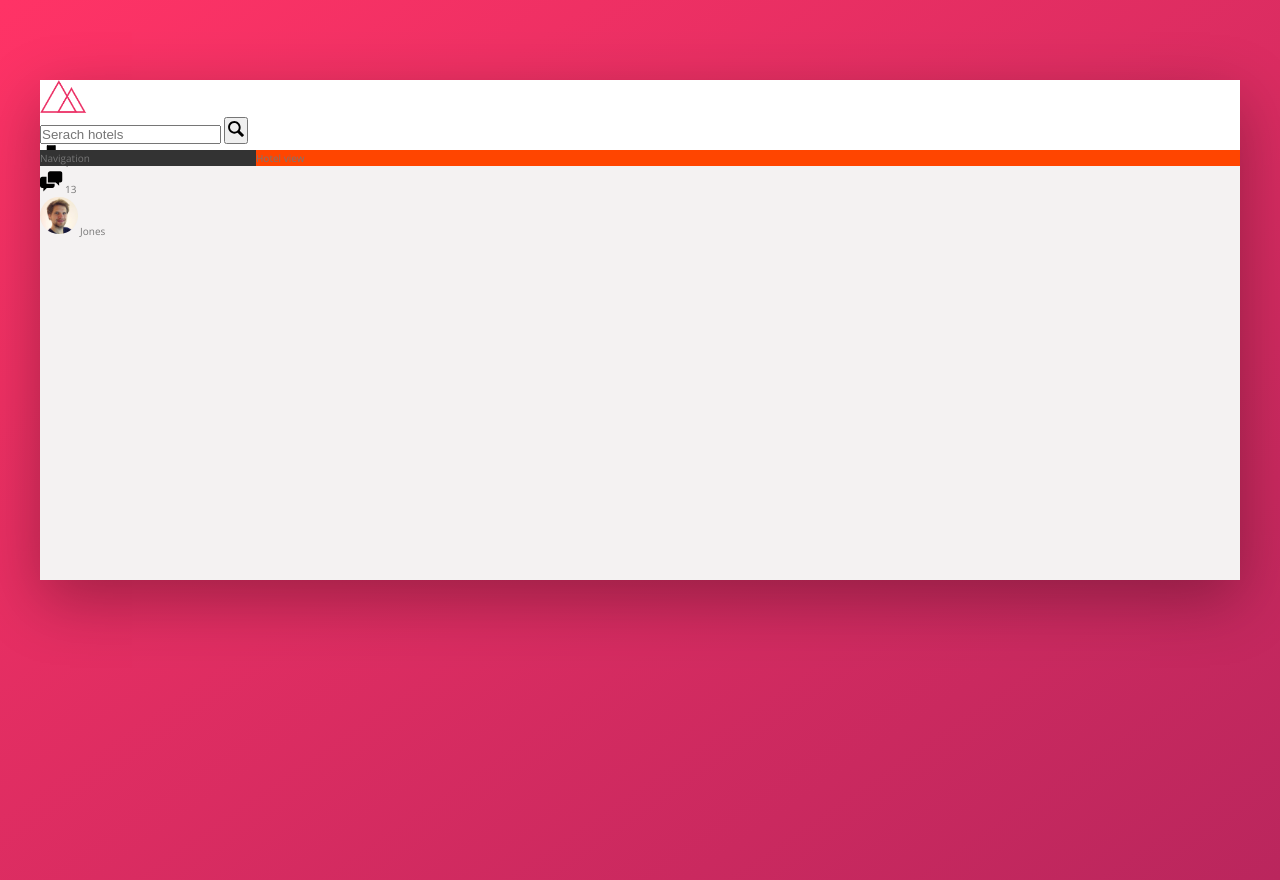
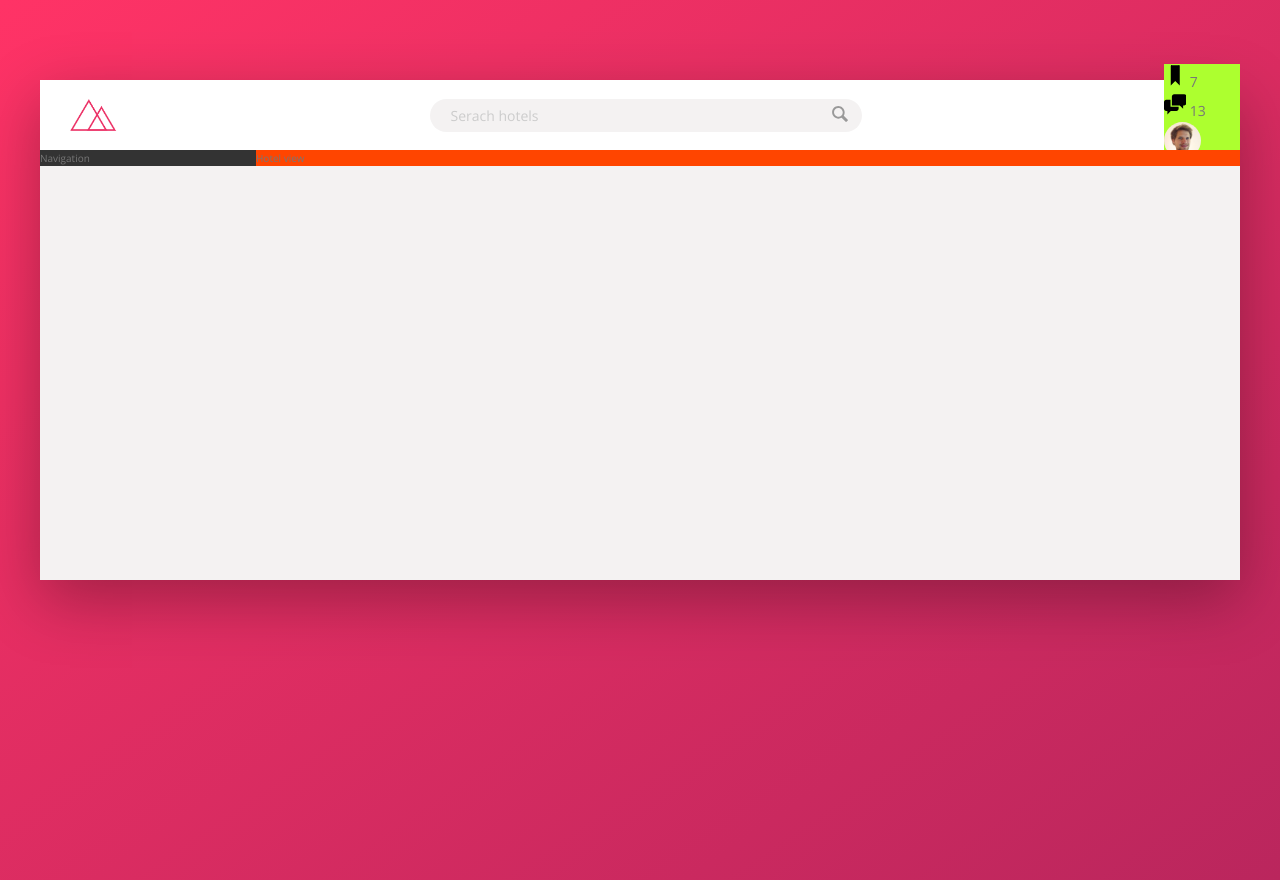
Before and after one commit to patrykpilek/Trillo, a website: page index.html in a window 1280 px wide. Drawn offline with nearby package versions, Linux system fonts and the light colour scheme.

Commit message:
search bar format.

```diff
--- a/sass/_components.scss
+++ b/sass/_components.scss
@@ -2,28 +2,70 @@
 // LOGO
 .logo {
 	height: 3.25rem;
+	margin-left: 3rem;
 }
 
 ///////////////////////////////////////////////
 // SEARCH
 .search {
+	flex: 0 0 40%;
+	display: flex;
+	align-items: center;
+	justify-content: center;
+
 	&__input {
+		font-family: inherit;
+		font-size: inherit;
+		color: inherit;
+		background-color: var(--color-grey-light-2);
+		border: none;
+		padding: .7rem 2rem;
+		border-radius: 100px;
+		width: 90%;
+		transition: all .2s;
+		margin-right: -3.25rem;
 
+		&:focus {
+			outline: none;
+			width: 100%;
+			background-color: var(--color-grey-light-3);
+		}
+
+		&::-webkit-input-placeholder {
+			font-weight: 100;
+			color: var(--color-grey-light-4);
+		}
+	}
+
+	&__input:focus + &__button {
+		background-color: var(--color-grey-light-3);
 	}
 
 	&__button {
+		border: none;
+		background-color: var(--color-grey-light-2);
 
+		&:focus {
+			outline: none;
+		}
+
+		&:acitve {
+			transform: translateY(2px);
+		}
 	}
 
 	&__icon {
 		height: 2rem;
 		width: 2rem;
+		fill: var(--color-grey-dark-3);
 	}
 }
 
 ///////////////////////////////////////////////
 // USER NAVIGATION
 .user-nav {
+	background-color: greenyellow;
+
 	&__icon-boc {
 
 	}
--- a/sass/_layout.scss
+++ b/sass/_layout.scss
@@ -8,9 +8,14 @@
 }
 
 .header {
+	font-size: 1.4rem;
 	height: 7rem;
 	background-color: #fff;
 	border-bottom: var(--color-grey-light-2);
+
+	display: flex;
+	justify-content: space-between;
+	align-items: center;
 }
 
 .content {
```
Also changed, not shown: css/style.css.
